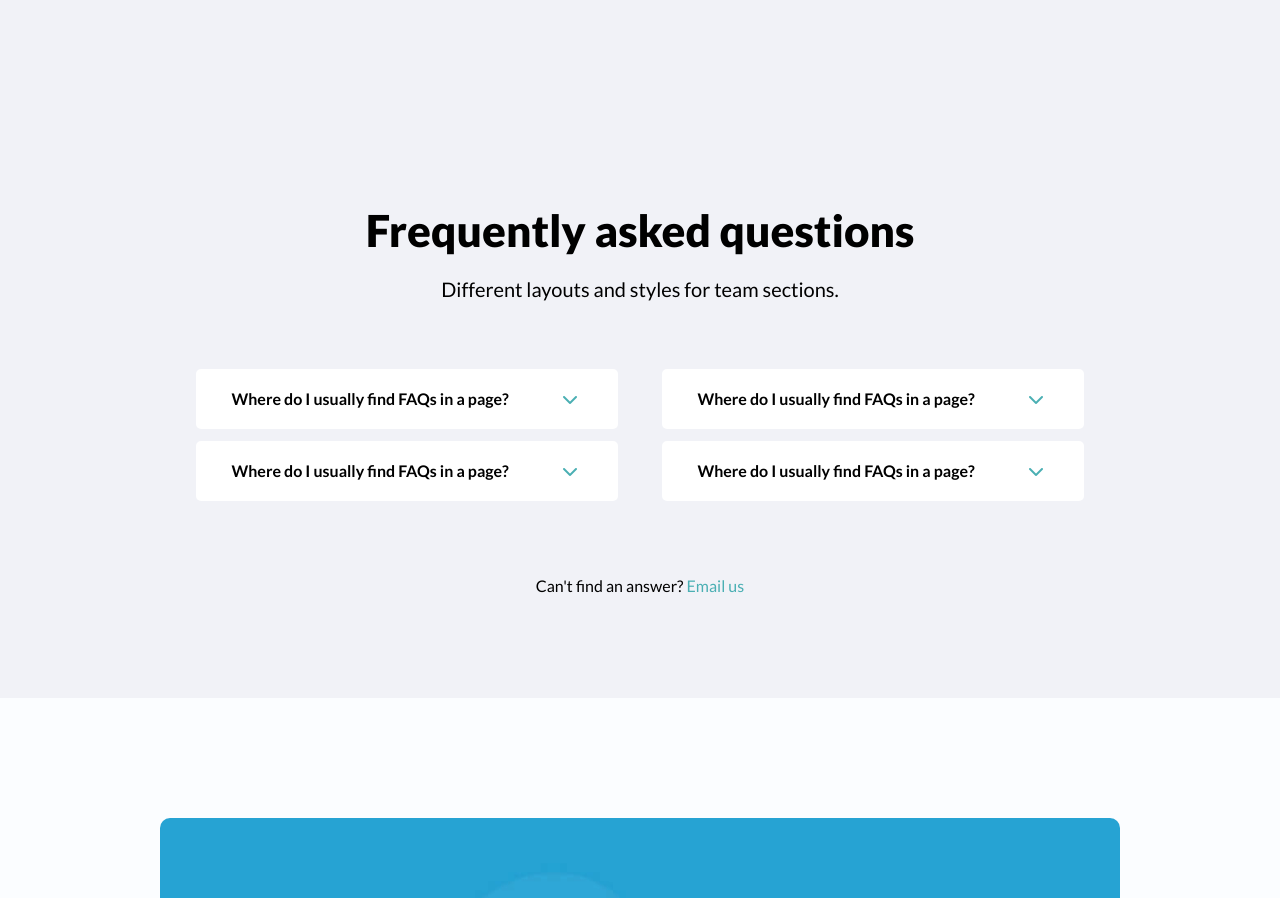
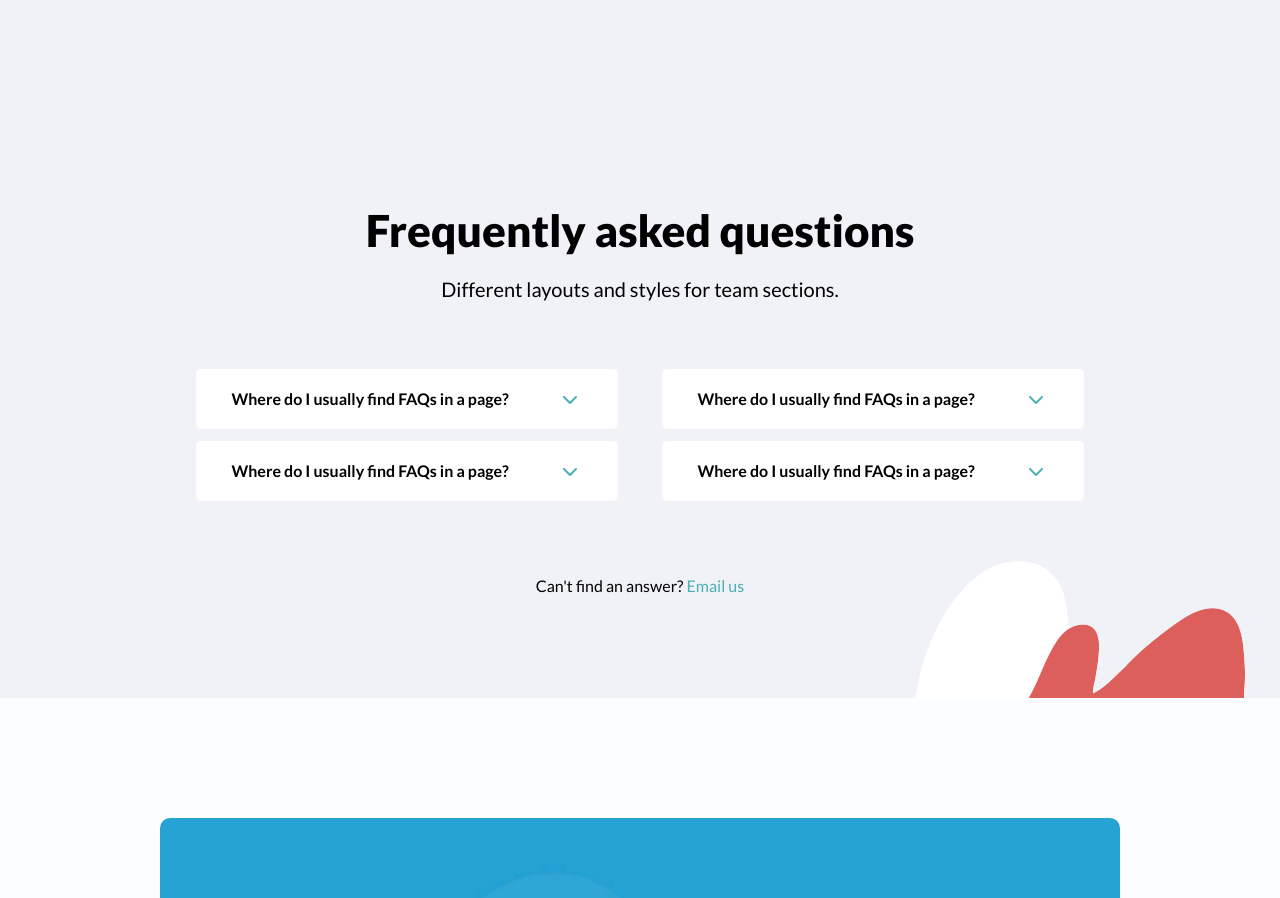
Before and after one commit to youness-159/Mabit_landing-page, a website: page src/pug/index.pug in a window 1280 px wide. Shown: the part 5967-6865 px from the top of the page. Drawn offline with nearby package versions, Linux system fonts and the light colour scheme; files that its build step writes are made by us from their sources; files whose address does not match are found by name.

Commit message:
add FAQ background shape

```diff
--- a/src/pug/sections/frequentlyAskedQuestions.pug
+++ b/src/pug/sections/frequentlyAskedQuestions.pug
@@ -1,4 +1,5 @@
-section.bg-light3(class='py-[10rem] ')
+section.relative.bg-light3.-z-20(class='py-[10rem] ')
+  img.absolute.bottom-0.right-14.-z-10(src="imgs/shapes/faq-shape.png")
   include ../components/sectionHeader
   +sectionHeader({title:"Frequently asked questions",paragraph:"Different layouts and styles for team sections."})
   div.mx-auto.flex.items-baseline.justify-center.mt-16(class="w-[70vw] max-[1017px]:w-[90vw] gap-[5%] max-[1017px]:gap-0 max-[1017px]:flex-wrap ")
```
Also changed, not shown: public/imgs/shapes/faq-shape.png (added), public/index.html, public/output.css.
